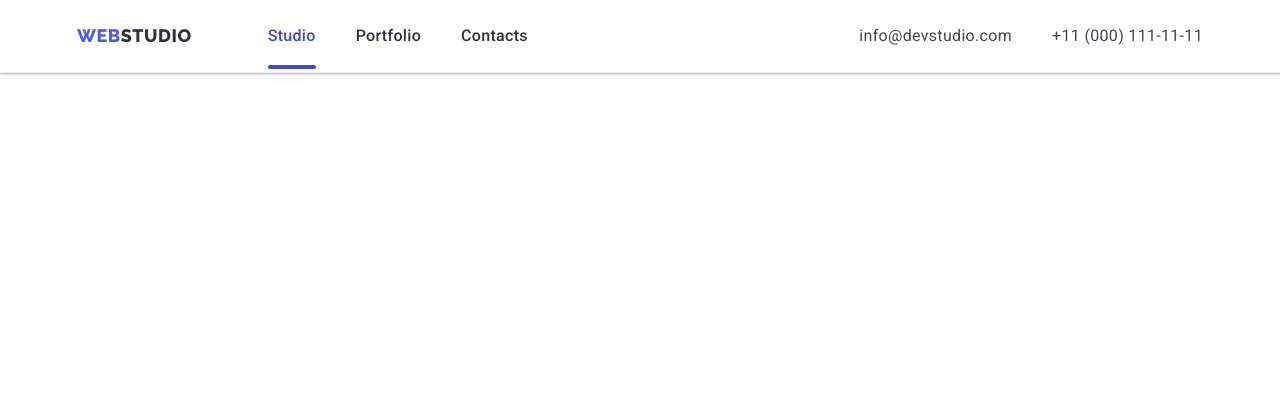
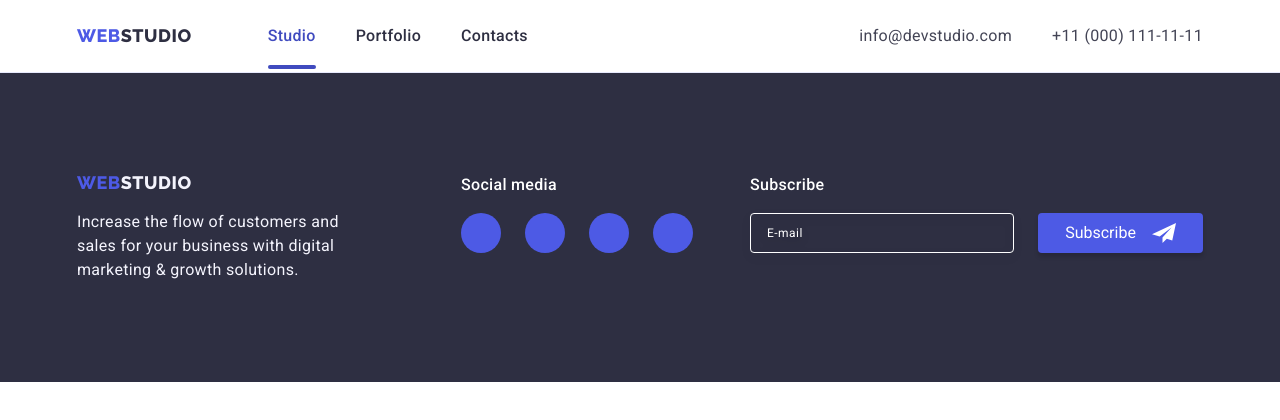
Before and after one commit to SergeyLu89/markup-hw-07, a plain HTML site: page index.html in a window 1280 px wide. Drawn offline with nearby package versions, Linux system fonts and the light colour scheme; files whose address does not match are found by name.

Commit message:
add form in footer

```diff
--- a/css/styles.css
+++ b/css/styles.css
@@ -8,6 +8,7 @@
   --main-text-color: #434455;
   --secondary-text-color: #2e2f42;
   --text-color-dark-theme: #f4f4fd;
+  --white-color: #fff;
   --main-color: #4d5ae5;
   --accent-color: #404bbf;
   --animation-duration-time-func: 250ms cubic-bezier(0.4, 0, 0.2, 1);
@@ -84,7 +85,7 @@ button {
   font-size: 36px;
   line-height: 1.11;
   text-align: center;
-  color: #fff;
+  color: var(--white-color);
   width: 320px;
   margin-left: auto;
   margin-right: auto;
@@ -187,7 +188,7 @@ button {
     left: 0;
     width: 100%;
     height: 100%;
-    background-color: #fff;
+    background-color: var(--white-color);
     display: none;
     opacity: 0;
     pointer-events: none;
@@ -234,7 +235,7 @@ button {
   }
   .modal-close-btn:hover .close-icon,
   .modal-close-btn:hover .close-icon {
-    fill: #fff;
+    fill: var(--white-color);
   }
   .mobile-menu-nav-list {
     display: flex;
@@ -371,7 +372,7 @@ button {
   font-size: var(--main-font-size);
   line-height: var(--main-line-height);
   letter-spacing: 0.04em;
-  color: #fff;
+  color: var(--white-color);
   background-color: var(--main-color);
   display: block;
   margin-left: auto;
@@ -424,7 +425,7 @@ button {
   justify-content: space-between;
 }
 .team-list-item {
-  background-color: #fff;
+  background-color: var(--white-color);
   border-radius: 0 0 4px 4px;
   box-shadow: 0 2px 1px 0 rgba(46, 47, 66, 0.08),
     0 1px 1px 0 rgba(46, 47, 66, 0.16), 0 1px 6px 0 rgba(46, 47, 66, 0.08);
@@ -512,18 +513,84 @@ button {
 .footer-descr {
   color: var(--text-color-dark-theme);
 }
+.footer-social-box {
+  margin-right: auto;
+}
 .footer-social-box > p {
   font-weight: 500;
   font-size: 16px;
   line-height: 1.5;
   letter-spacing: 0.02em;
-  color: #fff;
+  color: var(--white-color);
   margin-bottom: 16px;
   transition: background-color var(--animation-duration-time-func);
 }
 .footer-social-link:hover,
 .footer-social-link:focus {
   background-color: #31d0aa;
+}
+.footer-form-box > p {
+  font-weight: 500;
+  color: var(--white-color);
+  margin-bottom: 16px;
+}
+
+.footer-form {
+  display: flex;
+  align-items: center;
+}
+
+.footer-form-label {
+  margin-right: 24px;
+}
+.footer-form-input {
+  width: 264px;
+  height: 40px;
+  border: 1px solid var(--white-color);
+  background-color: transparent;
+  border-radius: 4px;
+
+  padding-left: 16px;
+  font-size: 12px;
+  line-height: 1.5;
+  letter-spacing: 0.04em;
+  color: var(--white-color);
+  filter: drop-shadow(0px 4px 4px rgba(0, 0, 0, 0.15));
+}
+.footer-form-input::placeholder {
+  color: var(--white-color);
+}
+.footer-form-input:focus {
+  border-color: #31d0aa;
+  outline: transparent;
+}
+.footer-form-input:focus + .footer-form-label,
+.footer-form-input:not(:placeholder-shown) + .footer-form-label {
+  transform: translateY(-42px) translateX(-16px);
+}
+
+.footer-form-btn {
+  position: relative;
+  background-color: var(--main-color);
+  color: var(--white-color);
+  border-radius: 4px;
+  box-shadow: 0px 4px 4px rgba(0, 0, 0, 0.15);
+  border: none;
+  padding: 8px 24px;
+  min-width: 165px;
+  height: 40px;
+  display: flex;
+  align-items: center;
+  justify-content: center;
+  transition: background-color 250ms cubic-bezier(0.4, 0, 0.2, 1);
+}
+.footer-form-btn:hover,
+.footer-form-btn:focus {
+  background-color: #31d0aa;
+}
+.footer-form-btn-icon {
+  margin-left: 16px;
+  fill: var(--white-color);
 }
 /* _____PORTFOLIO_____ */
 .portfolio-section {
@@ -556,7 +623,7 @@ button {
 }
 .portfolio-button:hover,
 .portfolio-button:focus {
-  color: #fff;
+  color: var(--white-color);
   background-color: var(--accent-color);
   border: 1px solid var(--accent-color);
   box-shadow: 0 2px 2px 0 rgba(0, 0, 0, 0.12), 0 2px 1px 0 rgba(0, 0, 0, 0.08),
@@ -680,7 +747,7 @@ button {
 }
 .modal-close-btn:hover .close-icon,
 .modal-close-btn:hover .close-icon {
-  fill: #fff;
+  fill: var(--white-color);
 }
 
 .modal-subtitle {
@@ -811,7 +878,7 @@ button {
   font-size: var(--main-font-size);
   line-height: var(--main-line-height);
   letter-spacing: 0.04em;
-  color: #fff;
+  color: var(--white-color);
   background-color: var(--main-color);
   display: block;
   min-width: 169px;
--- a/index.html
+++ b/index.html
@@ -717,7 +717,7 @@
         </div>
       </section> -->
     </main>
-    <!-- <footer class="footer footer-container">
+    <footer class="footer footer-container">
       <div class="container">
         <div class="footer-content-wrapper">
           <div class="footer-logo-box">
@@ -802,9 +802,28 @@
               </li>
             </ul>
           </div>
+          <div class="footer-form-box">
+            <p class="media">Subscribe</p>
+            <form class="footer-form">
+              <label class="footer-form-label">
+                <input
+                  type="email"
+                  class="footer-form-input"
+                  name="user-mail"
+                  placeholder="E-mail"
+                />
+              </label>
+              <button type="submit" class="footer-form-btn">
+                Subscribe
+                <svg class="footer-form-btn-icon" width="24" height="24">
+                  <use href="./images/icons.svg#icon-paper-plane"></use>
+                </svg>
+              </button>
+            </form>
+          </div>
         </div>
       </div>
-    </footer> -->
+    </footer>
     <div class="backdrop is-hidden" data-modal>
       <div class="modal">
         <button type="button" class="modal-close-btn" data-modal-close>
```
Also changed, not shown: portfolio.html (+21 -2 lines).
